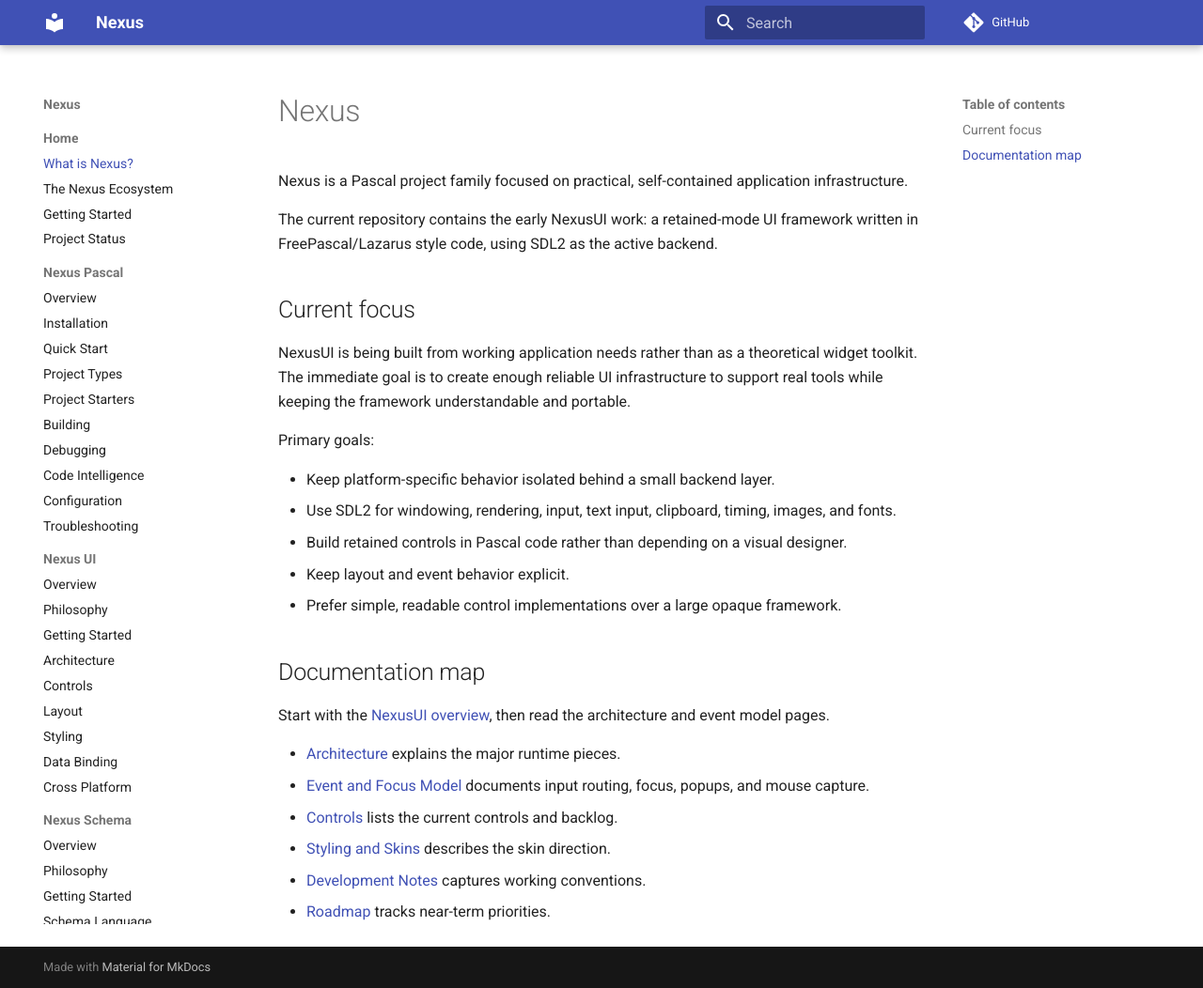
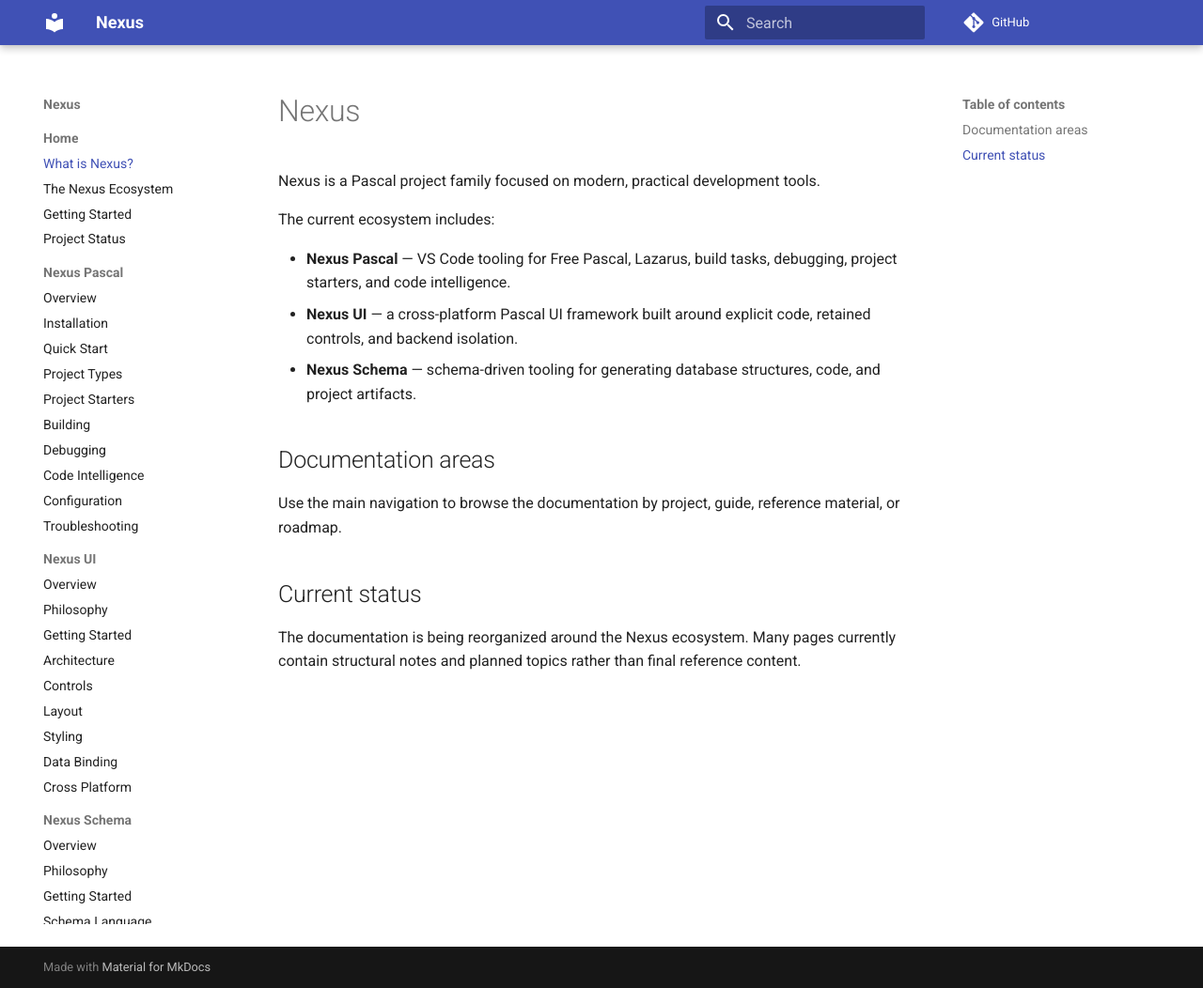
Before and after one commit to nxrp-dev/nexus, an MkDocs documentation site: the page built from docs/index.md, in a window 1280 px wide and 1052 px high. Shown: the whole window at 94% size. Built offline with MkDocs 1.6.1 and Material for MkDocs 9.7.7, drawn with Linux system fonts in a browser that asks for light colours; comment, search, counter and statistics services are not loaded.

Commit message:
Update Nexus documentation home page

```diff
--- a/docs/index.md
+++ b/docs/index.md
@@ -1,28 +1,17 @@
 # Nexus
 
-Nexus is a Pascal project family focused on practical, self-contained application infrastructure.
+Nexus is a Pascal project family focused on modern, practical development tools.
 
-The current repository contains the early NexusUI work: a retained-mode UI framework written in FreePascal/Lazarus style code, using SDL2 as the active backend.
+The current ecosystem includes:
 
-## Current focus
+- **Nexus Pascal** — VS Code tooling for Free Pascal, Lazarus, build tasks, debugging, project starters, and code intelligence.
+- **Nexus UI** — a cross-platform Pascal UI framework built around explicit code, retained controls, and backend isolation.
+- **Nexus Schema** — schema-driven tooling for generating database structures, code, and project artifacts.
 
-NexusUI is being built from working application needs rather than as a theoretical widget toolkit. The immediate goal is to create enough reliable UI infrastructure to support real tools while keeping the framework understandable and portable.
+## Documentation areas
 
-Primary goals:
+Use the main navigation to browse the documentation by project, guide, reference material, or roadmap.
 
-- Keep platform-specific behavior isolated behind a small backend layer.
-- Use SDL2 for windowing, rendering, input, text input, clipboard, timing, images, and fonts.
-- Build retained controls in Pascal code rather than depending on a visual designer.
-- Keep layout and event behavior explicit.
-- Prefer simple, readable control implementations over a large opaque framework.
+## Current status
 
-## Documentation map
-
-Start with the [NexusUI overview](nexusui/index.md), then read the architecture and event model pages.
-
-- [Architecture](nexusui/architecture.md) explains the major runtime pieces.
-- [Event and Focus Model](nexusui/event-focus.md) documents input routing, focus, popups, and mouse capture.
-- [Controls](nexusui/controls.md) lists the current controls and backlog.
-- [Styling and Skins](nexusui/styling-skins.md) describes the skin direction.
-- [Development Notes](nexusui/development.md) captures working conventions.
-- [Roadmap](nexusui/roadmap.md) tracks near-term priorities.
+The documentation is being reorganized around the Nexus ecosystem. Many pages currently contain structural notes and planned topics rather than final reference content.
```
